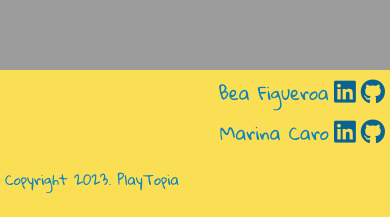
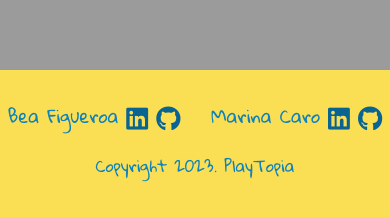
Before and after one commit to marinacr92/games, a React (Create React App) app: page / in a window 390 px wide. Shown: the part 1619-1836 px from the top of the page. Built offline with nearby package versions, Linux system fonts and the light colour scheme.

Commit message:
Add mobile view to footer

```diff
--- a/src/styles/Footer.scss
+++ b/src/styles/Footer.scss
@@ -2,19 +2,24 @@
   grid-row: 2/3;
   background-color: #fadf55;
   padding: 10px 5px;
+  display: flex;
+  flex-direction: column;
+  align-items: center;
 
   &__nav {
-    height: 70%;
+    width: 100%;
+    height: 60%;
     display: flex;
-    flex-direction: column;
-    align-items: flex-end;
-    gap: 15px;
+    align-items: center;
+    justify-content: space-around;
+    // flex-direction: column;
+    // align-items: flex-end;
+    gap: 25px;
   }
 
   &__ul {
     display: flex;
-    align-items: center;
-    gap: 5px;
+    gap: 8px;
   }
 
   &__name {
@@ -29,6 +34,6 @@
 
   &__copy {
     color: #0d82bb;
-    font-size: 14px;
+    // font-size: 14px;
   }
 }
--- a/src/styles/Landing.scss
+++ b/src/styles/Landing.scss
@@ -115,7 +115,6 @@
   justify-content: center;
   text-decoration: none;
   color: #4b4a4a;
-  // font-size: 14px;
 
   &__img {
     width: 70%;
@@ -123,6 +122,6 @@
   }
 
   &__title {
-    margin: 4px 0;
+    margin: 10px 0;
   }
 }
```
